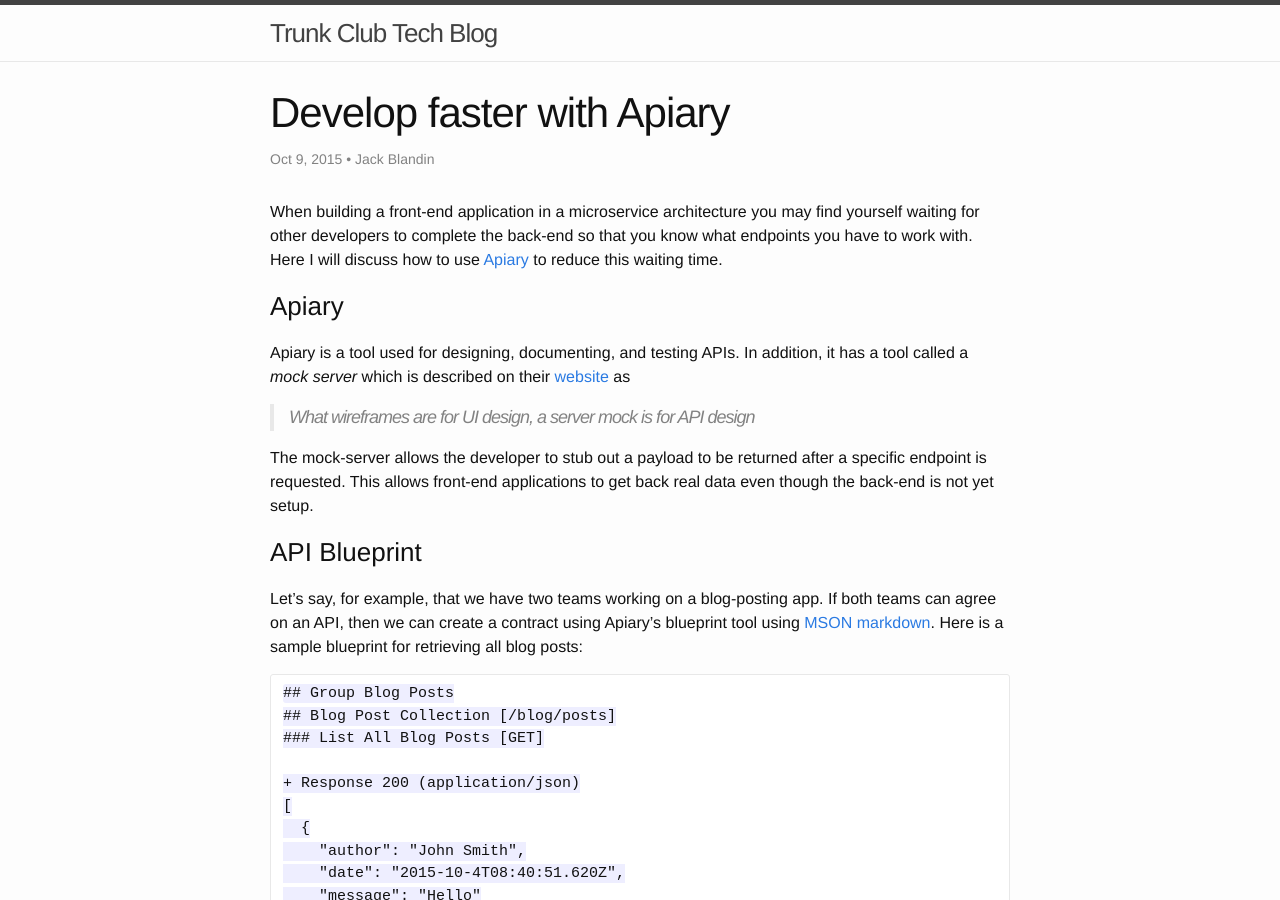
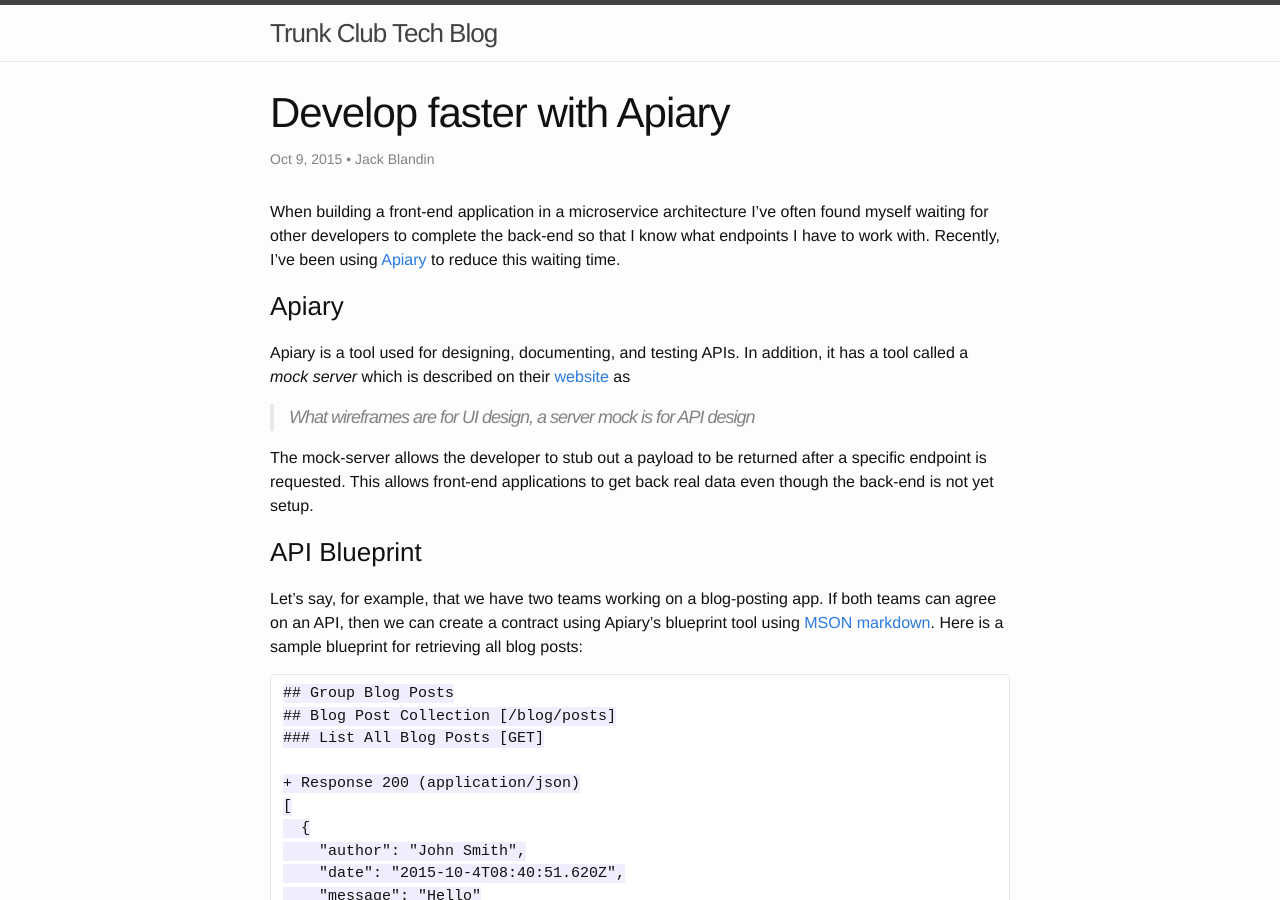
Before and after one commit to trunkclub/trunkclub.github.io, a Jekyll site: the page built from _posts/2015-10-09-develop-faster-with-apiary.md, in a window 1280 px wide and 900 px high. Built offline with Jekyll 4.4.1, drawn with Linux system fonts in a browser that asks for light colours; comment, search, counter and statistics services are not loaded.

Commit message:
Update 2015-10-09-develop-faster-with-apiary.md

```diff
--- a/_posts/2015-10-09-develop-faster-with-apiary.md
+++ b/_posts/2015-10-09-develop-faster-with-apiary.md
@@ -6,7 +6,7 @@
 - javascript
 ---
 
-When building a front-end application in a microservice architecture you may find yourself waiting for other developers to complete the back-end so that you know what endpoints you have to work with. Here I will discuss how to use [Apiary](https://apiary.io/) to reduce this waiting time.
+When building a front-end application in a microservice architecture I've often found myself waiting for other developers to complete the back-end so that I know what endpoints I have to work with. Recently, I've been using [Apiary](https://apiary.io/) to reduce this waiting time.
 
 ### Apiary
 Apiary is a tool used for designing, documenting, and testing APIs. In addition, it has a tool called a _mock server_ which is described on their [website](https://apiary.io/) as
```
